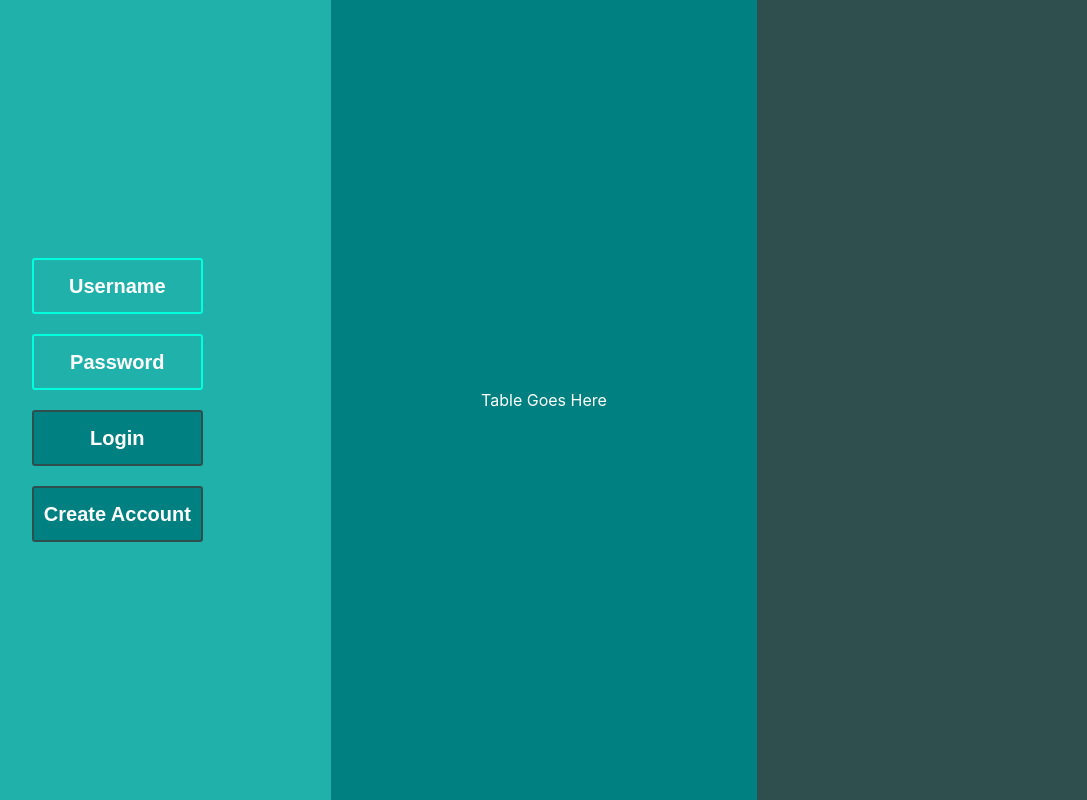
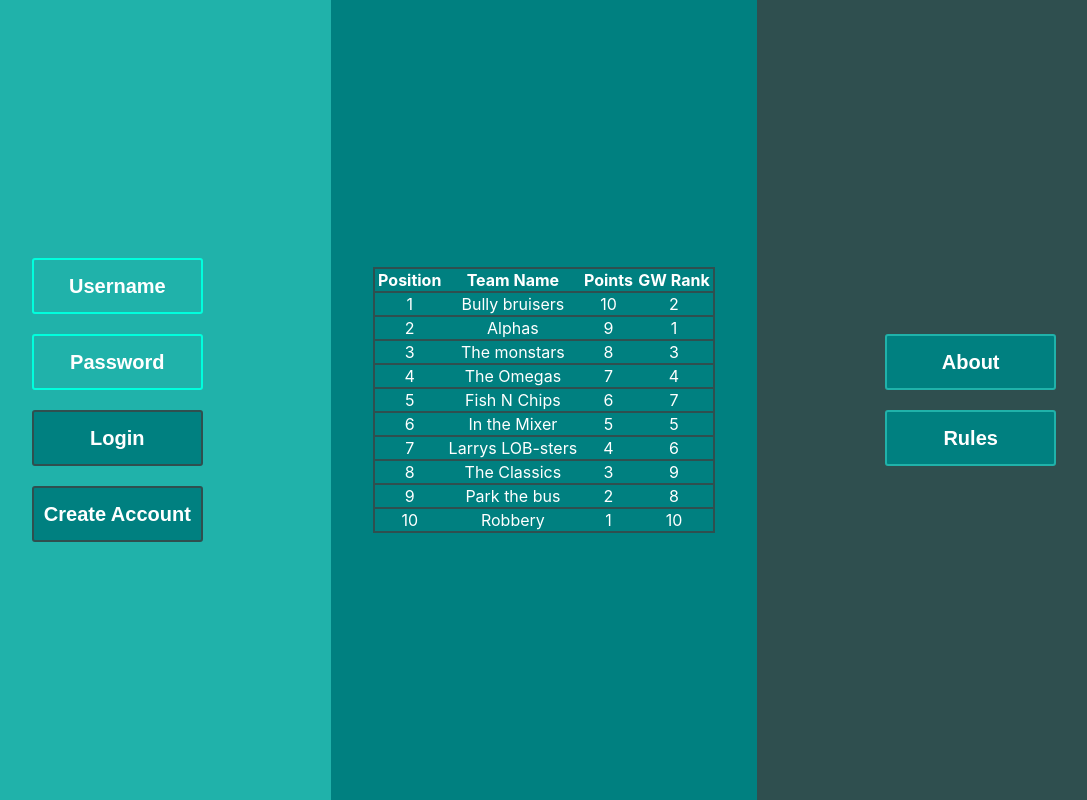
Before and after one commit to YourPreferredSource/FootballLeague, a React (Create React App) app: page / in a window 1280 px wide. Shown: the whole page, without its empty margins (96-1183 px from the left). Built offline with nearby package versions, Linux system fonts and the light colour scheme.

Commit message:
Added Table CMP

```diff
--- a/src/App.css
+++ b/src/App.css
@@ -1,3 +1,10 @@
+:root {
+  --light-mint-color: lightseagreen;
+  --middle-mint-color: teal;
+  --dark-mint-color: darkslategray;
+  --button-outline-color: rgb(0, 255, 221);
+}
+
 .App
   {
   display: grid;
@@ -39,7 +46,7 @@
 {
   border-radius: 4px;
   border: 2px solid;
-  color: rgb(0, 255, 221);
+  color: var(--button-outline-color);
   text-align: center;
   cursor: pointer;
   font-size: 24px;
@@ -80,6 +87,29 @@
    " playerPic playerInfo "
 }
 
+.Table {
+  display: table;
+  width: 80%;
+  border: solid 2px;
+  border-radius: 3px;
+  border-color: darkslategray;
+  border-collapse: collapse;
+  justify-self: center;
+
+  /* padding: 2px; */
+
+
+}
+
+.TableRow {
+  display: table-row;
+  border-collapse: collapse ;
+  border-color: var(--dark-mint-color);
+  border: solid 2px var(--dark-mint-color);
+  border-radius: 3px;
+
+}
+
 
 .PlayerCard
 {
@@ -92,7 +122,7 @@
 
 .PlayerCard1
 {
-  border: 1px solid darkseagreen;
+  border: 1px solid var(--light-mint-color);
   border-radius: 4px;
   padding: 5px;
   max-width: 150px;
--- a/src/components/LoginPage.js
+++ b/src/components/LoginPage.js
@@ -2,6 +2,7 @@ import React from 'react'
 import Table from './Table'
 import '../App.css'
 import './loginPage.css'
+
 
 
 const LoginPage = () => {
@@ -16,14 +17,14 @@ const LoginPage = () => {
            <form className = 'loginForm'>
                     <label LabelText = {'Username/Email Address'}>
                     </label>
-                    <input className = 'input' type = {'email'} placeholder = {'Username'}>
+                    <input className = 'inputLeft' type = {'email'} placeholder = {'Username'}>
                     </input>
                     <label >
                     </label>
-                    <input className = 'input' type = {'password'}placeholder = {'Password'}>
+                    <input className = 'inputLeft' type = {'password'}placeholder = {'Password'}>
                     </input>
-                    <button className = 'loginButton'> Login </button>
-                    <button className = 'loginButton'> Create Account </button>
+                    <button className = 'loginLeftButton'> Login </button>
+                    <button className = 'loginLeftButton'> Create Account </button>
                 </form>
 
            </div>
@@ -33,7 +34,10 @@ const LoginPage = () => {
                 </Table>
            </div>
            <div className = 'rightPanel'>
-
+               <form className = 'loginForm'>
+                    <button className = 'loginRightButton'> About </button>
+                    <button className = 'loginRightButton'> Rules </button>
+                </form>
            </div>
        </div>
   </div>
--- a/src/components/Table.js
+++ b/src/components/Table.js
@@ -3,9 +3,54 @@ import '../App.css'
 import './Button'
 
 const Table = () => {
+
+    const Data =
+       [
+            {Position: 1, Name: "Bully bruisers", Points: 10, LastRank: 2},
+            {Position: 2, Name: 'Alphas', Points: 9, LastRank: 1},
+            {Position: 3, Name: 'The monstars', Points: 8, LastRank: 3},
+            {Position: 4, Name: 'The Omegas', Points: 7, LastRank: 4},
+            {Position: 5, Name: 'Fish N Chips', Points: 6, LastRank: 7},
+            {Position: 6, Name: 'In the Mixer', Points: 5, LastRank: 5},
+            {Position: 7, Name: 'Larrys LOB-sters', Points: 4, LastRank: 6},
+            {Position: 8, Name: 'The Classics', Points: 3, LastRank: 9},
+            {Position: 9, Name: 'Park the bus', Points: 2, LastRank: 8},
+            {Position: 10, Name: 'Robbery', Points: 1, LastRank: 10},
+
+       ];
+
+
+
+
+
     return (
-        <div>Table Goes Here</div>
-    )
-}
+        <table className = 'Table'>
+            <tr>
+                        <th>Position</th>
+                        <th>Team Name</th>
+                        <th>Points</th>
+                        <th>GW Rank</th>
+
+                    </tr>
+
+            {Data.map(team => (
+                <tr className = 'TableRow' >
+                    <td key={team.Position}>{team.Position}
+                    </td>
+                    <td key={team.Position}>{team.Name}
+                    </td>
+                    <td key={team.Position}>{team.Points}
+                    </td>
+                    <td key={team.Position}>{team.LastRank}
+                    </td>
+                </tr>
+            ))}
+
+             </table>
+
+    );
+};
+
+// Position, Name, points, last pos
 
 export default Table
--- a/src/components/loginPage.css
+++ b/src/components/loginPage.css
@@ -1,9 +1,16 @@
+:root {
+    --light-mint-color: lightseagreen;
+    --middle-mint-color: teal;
+    --dark-mint-color: darkslategray;
+    --button-outline-color: rgb(0, 255, 221);
+  }
+
 .centerPanel {
     align-items: center;
     display : grid;
     grid-area : centerPanel;
     color: white;
-    background-color:teal;
+    background-color:var(--middle-mint-color);
 }
 
 .leftPanel {
@@ -11,15 +18,16 @@
     display : grid;
     grid-area : leftPanel;
     color: white;
-    background-color:lightseagreen;
+    background-color: var(--light-mint-color);
 
 }
 
 .rightPanel {
+    align-items: center;
     display : grid;
     grid-area : rightPanel;
     color: white;
-    background-color:darkslategray;
+    background-color:var(--dark-mint-color);
 }
 
 .loginForm {
@@ -31,7 +39,7 @@
 }
 
 
-.input {
+.inputLeft {
     background-color:transparent;
     width: 40%;
     line-height: 50px;
@@ -39,7 +47,7 @@
     box-shadow: 1 3px 6px;
     border: 2px solid;
     border-radius: 3px;
-    border-color:rgb(0, 255, 221);
+    border-color: var(--button-outline-color);
     color: white;
     font-size: 20px;
     justify-content: center;
@@ -49,8 +57,30 @@
 
 }
 
-.input:hover {
-    border-color:darkslategray;
+.inputLeft:hover {
+    border-color:var(--dark-mint-color);
+}
+
+.inputRight {
+    background-color:transparent;
+    width: 40%;
+    line-height: 50px;
+    box-sizing: border-box;
+    box-shadow: 1 3px 6px;
+    border: 2px solid;
+    border-radius: 3px;
+    border-color: var(--button-outline-color);
+    color: white;
+    font-size: 20px;
+    justify-content: center;
+    text-align: center;
+    margin: 10px;
+    transition: 0.5s;
+
+}
+
+.inputRight:hover {
+    border-color:var(--dark-mint-color);
 }
 
 ::placeholder {
@@ -62,15 +92,15 @@
 
 }
 
-.loginButton {
-    background-color:teal;
+.loginLeftButton {
+    background-color: var(--middle-mint-color);
     width: 40%;
     line-height: 50px;
     box-sizing: border-box;
     box-shadow: 1 3px 6px;
     border: 2px solid;
     border-radius: 3px;
-    border-color: darkslategray;
+    border-color: var(--dark-mint-color);
     color: white;
     font-size: 20px;
     justify-content: center;
@@ -81,6 +111,30 @@
     transition: 0.5s;
 }
 
-.loginButton:hover{
-    border-color: rgb(0, 255, 221);
+.loginLeftButton:hover{
+    border-color: var(--button-outline-color);
 }
+
+
+.loginRightButton {
+    background-color: var(--middle-mint-color);
+    width: 40%;
+    line-height: 50px;
+    box-sizing: border-box;
+    box-shadow: 1 3px 6px;
+    border: 2px solid;
+    border-radius: 3px;
+    border-color: var(--light-mint-color);
+    color: white;
+    font-size: 20px;
+    justify-content: center;
+    text-align: center;
+    margin: 10px;
+    font-weight: bold;
+    cursor: pointer;
+    transition: 0.5s;
+}
+
+.loginRightButton:hover{
+    border-color: var(--button-outline-color);
+}
```
